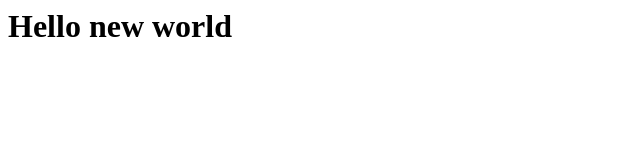
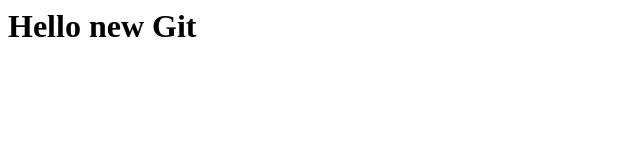
Before and after one commit to Svelge/my-shop, a plain HTML site: page index.html in a window 1280 px wide. Shown: the full height of the page, 0-640 px from the left. Drawn offline with Linux system fonts and the light colour scheme.

Commit message:
Index changed

```diff
--- a/index.html
+++ b/index.html
@@ -1 +1 @@
-<h1>Hello new world</h1>
+<h1>Hello new Git</h1>
```
Also changed, not shown: fourth.html (+1 -0 lines).
